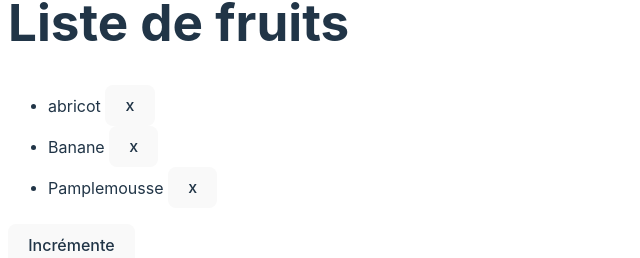
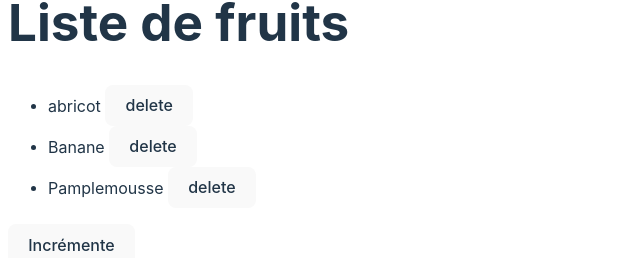
Before and after one commit to Dkz001/CRUD, a React (Vite) app: page / in a window 1280 px wide. Shown: the part 139-397 px from the top of the page, without its empty margins (0-640 px from the left). Built offline with nearby package versions, Linux system fonts and the light colour scheme.

Commit message:
add fruits

```diff
--- a/src/App.tsx
+++ b/src/App.tsx
@@ -19,10 +19,9 @@ function App() {
       <h1>{compteur}</h1>
       <h1>Liste de fruits</h1>
       <ul>
-
         {fruits.map((fruit) => (
           <li>
-            {fruit.nom} <button> x</button>
+            {fruit.nom} <button> delete </button>
           </li>
         ))}
       </ul>
@@ -32,10 +31,6 @@ function App() {
   );
 }
 export default App;
-
-
-
-
 
 // import { useState } from 'react'
 // import reactLogo from './assets/react.svg'
```
